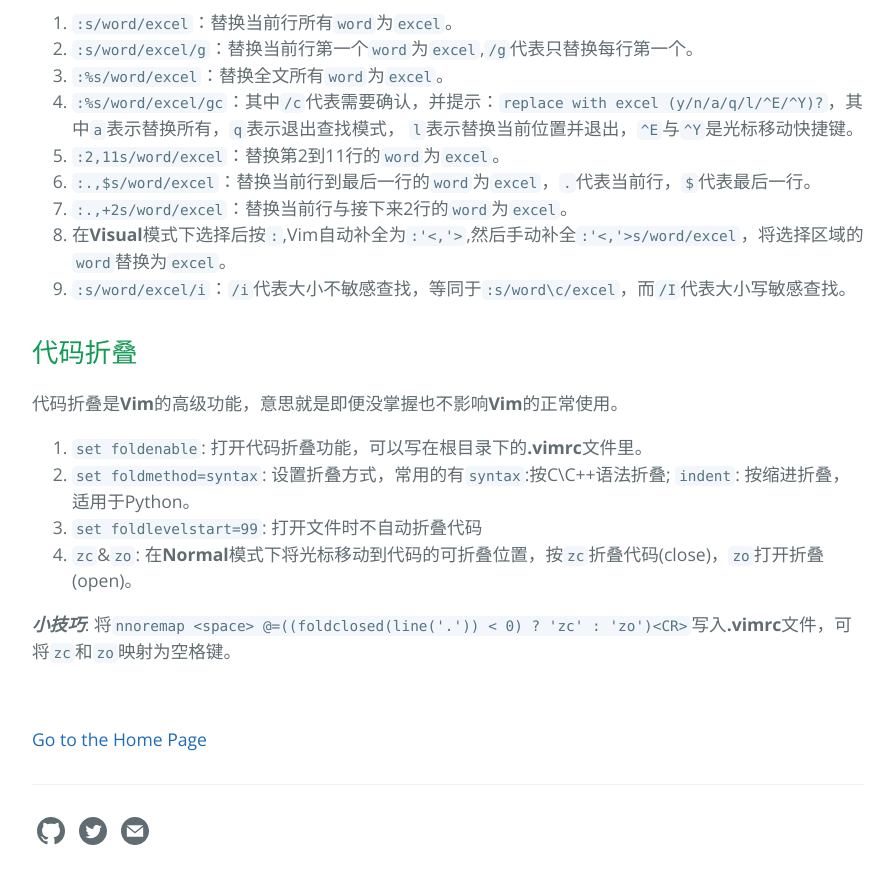
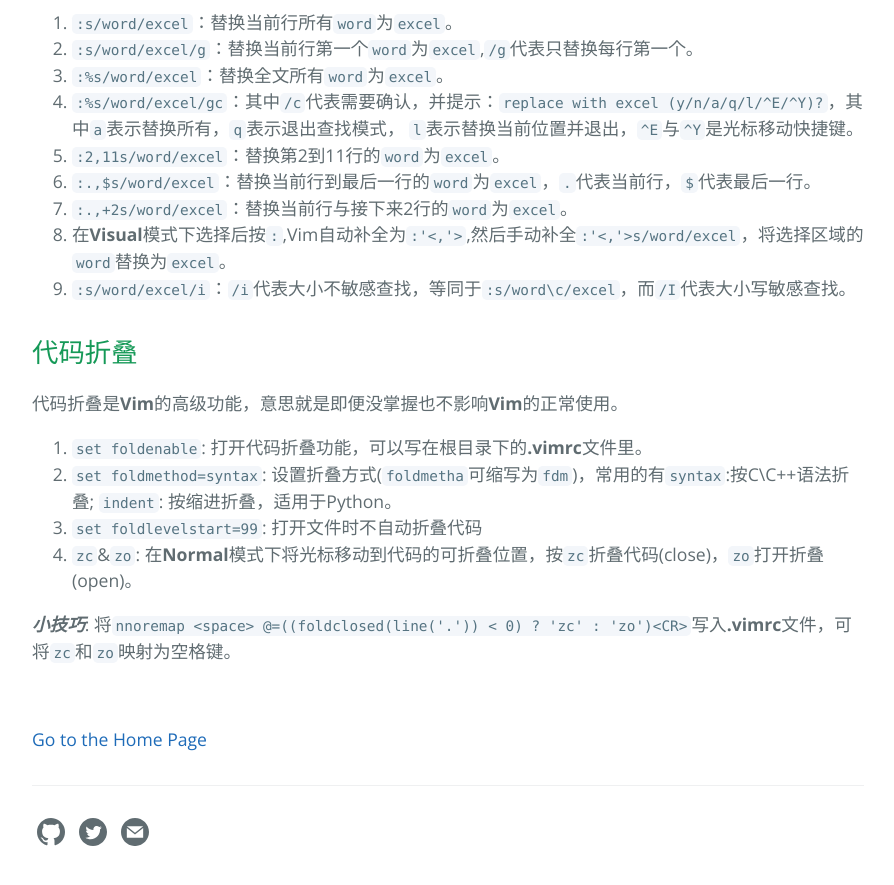
Before and after one commit to wwang721/wwang721.github.io, a Jekyll site: the page built from _posts/2019-05-21-Vim-notes.md, in a window 1280 px wide and 900 px high, scrolled down 2283 px. Shown: the top 885 px of the window, without its empty margins (192-1086 px from the left). Built offline with Jekyll 4.4.1, drawn with Linux system fonts in a browser that asks for light colours; formulas are drawn with MathJax 3.

Commit message:
:pencil:代码折叠

```diff
--- a/_posts/2019-05-21-Vim-notes.md
+++ b/_posts/2019-05-21-Vim-notes.md
@@ -90,7 +90,7 @@ tagline: "My Vim Notes."
 代码折叠是**Vim**的高级功能，意思就是即便没掌握也不影响**Vim**的正常使用。
 
 1. `set foldenable`: 打开代码折叠功能，可以写在根目录下的**.vimrc**文件里。
-2. `set foldmethod=syntax`: 设置折叠方式，常用的有`syntax`:按C\C++语法折叠; `indent`: 按缩进折叠，适用于Python。
+2. `set foldmethod=syntax`: 设置折叠方式(`foldmetha`可缩写为`fdm`)，常用的有`syntax`:按C\C++语法折叠; `indent`: 按缩进折叠，适用于Python。
 3. `set foldlevelstart=99`: 打开文件时不自动折叠代码
 4. `zc`&`zo`: 在**Normal**模式下将光标移动到代码的可折叠位置，按`zc`折叠代码(close)，`zo`打开折叠(open)。
 
```
Also changed, not shown: 1 other file.
